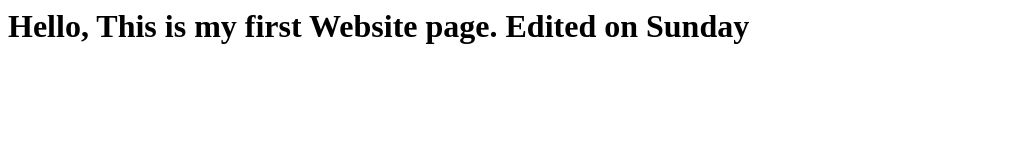
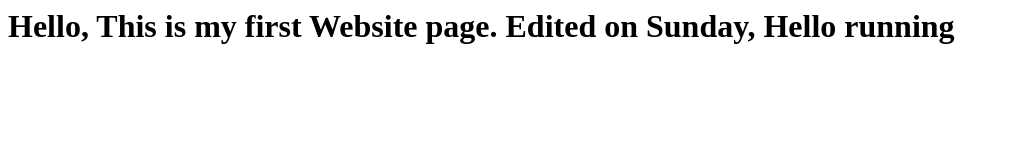
Before and after one commit to git-narasimha/firstproject, a plain HTML site: page index.html in a window 1280 px wide. Shown: the whole page, without its empty margins (0-1009 px from the left). Drawn offline with Linux system fonts and the light colour scheme.

Commit message:
Update index.html

```diff
--- a/index.html
+++ b/index.html
@@ -1,5 +1,5 @@
 <html>
 <body>
-<h1>Hello, This is my first Website page. Edited on Sunday</h1>
+<h1>Hello, This is my first Website page. Edited on Sunday, Hello running</h1>
 </body>
 </html>
```
